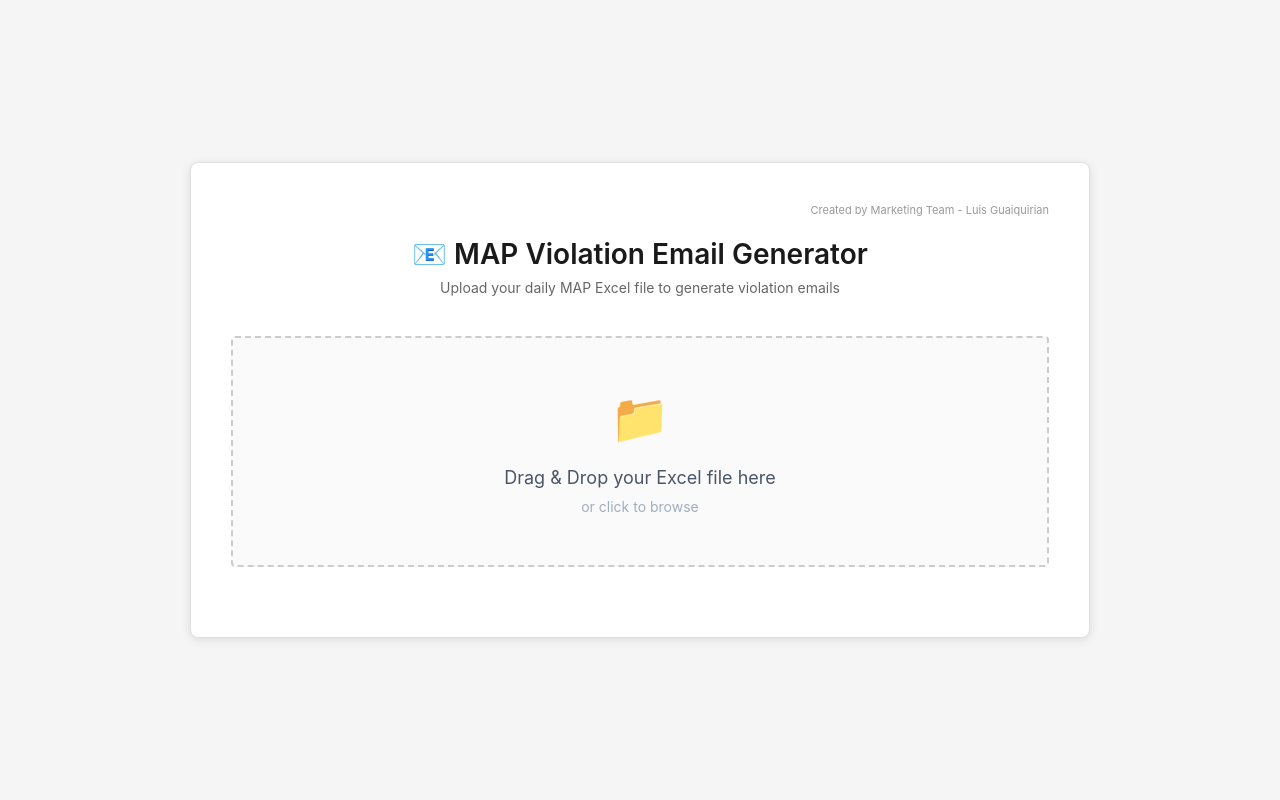
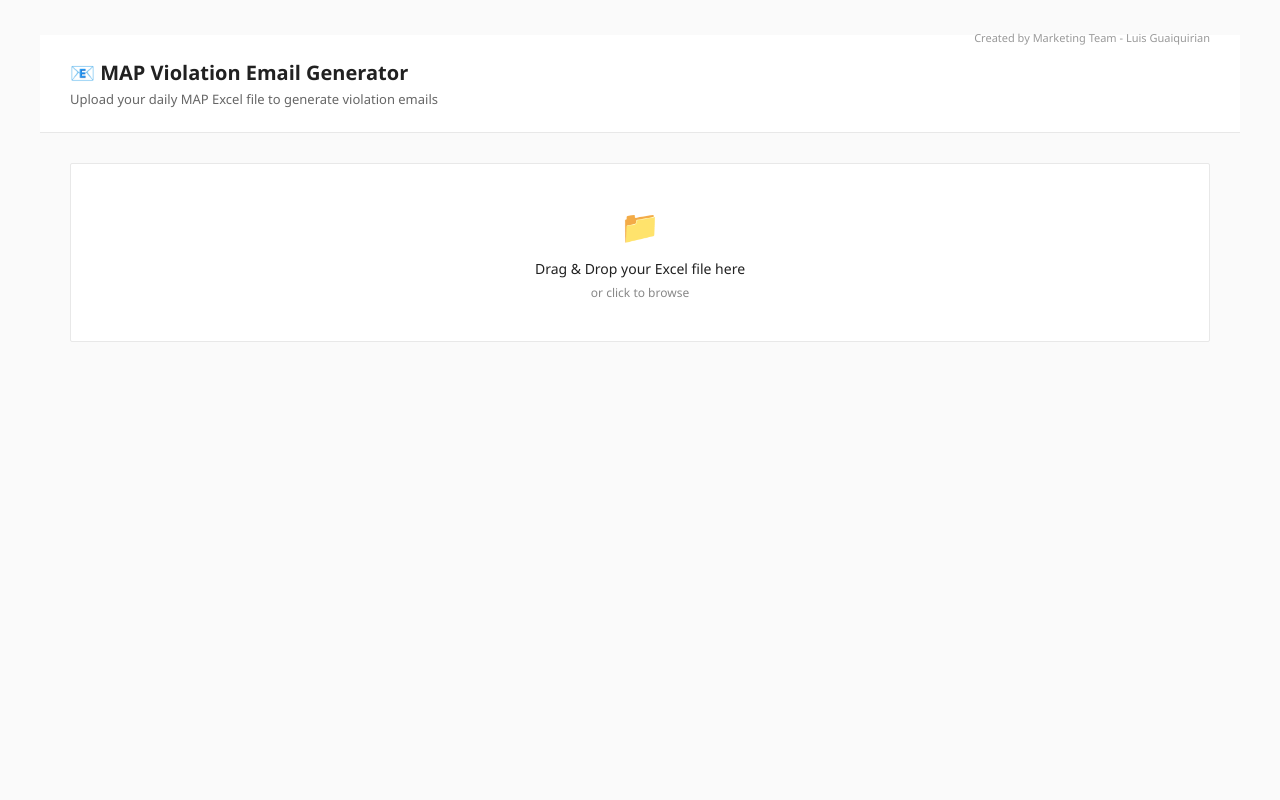
Before and after one commit to luisgcode/map_violations, a Flask app: page / in a window 1280 px wide. Run offline with Flask 3, Linux system fonts and the light colour scheme.

Commit message:
fix: update UI to corporate style and fix Railway deps

```diff
--- a/requirements.txt
+++ b/requirements.txt
@@ -3,4 +3,3 @@ pandas==2.0.3
 openpyxl==3.1.2
 gunicorn==21.2.0
 Werkzeug==3.0.1
-numpy==1.24.3
--- a/templates/index.html
+++ b/templates/index.html
@@ -12,78 +12,75 @@
       }
 
       body {
-        font-family: -apple-system, BlinkMacSystemFont, "Segoe UI", "Roboto",
-          "Helvetica", "Arial", sans-serif;
-        background: #f5f5f5;
+        font-family: "Segoe UI", -apple-system, BlinkMacSystemFont, "Roboto", sans-serif;
+        background: #fafafa;
         min-height: 100vh;
-        display: flex;
-        justify-content: center;
-        align-items: center;
-        padding: 20px;
+        margin: 0;
+        padding: 0;
       }
 
       .container {
-        background: white;
-        border-radius: 8px;
-        box-shadow: 0 2px 10px rgba(0, 0, 0, 0.1);
-        max-width: 900px;
-        width: 100%;
-        padding: 40px;
-        border: 1px solid #e0e0e0;
+        max-width: 1200px;
+        margin: 0 auto;
+        padding: 30px;
       }
 
       .header {
-        text-align: center;
-        margin-bottom: 40px;
+        background: white;
+        border-bottom: 1px solid #e8e8e8;
+        padding: 24px 30px;
+        margin: -30px -30px 30px -30px;
       }
 
       .header h1 {
-        font-size: 28px;
-        color: #1a1a1a;
-        margin-bottom: 8px;
+        font-size: 20px;
+        color: #212121;
+        margin: 0 0 4px 0;
         font-weight: 600;
       }
 
       .header .subtitle {
         color: #666;
-        font-size: 14px;
+        font-size: 13px;
+        margin: 0;
       }
 
       .upload-area {
-        border: 2px dashed #ccc;
-        border-radius: 4px;
-        padding: 50px 20px;
+        background: white;
+        border: 1px solid #e8e8e8;
+        border-radius: 2px;
+        padding: 40px;
         text-align: center;
-        background: #fafafa;
         cursor: pointer;
-        transition: all 0.2s ease;
-        margin-bottom: 30px;
+        transition: all 0.15s ease;
       }
 
       .upload-area:hover {
-        border-color: #999;
-        background: #f5f5f5;
+        border-color: #0078d4;
+        background: #fafafa;
       }
 
       .upload-area.dragging {
-        border-color: #666;
-        background: #f0f0f0;
+        border-color: #0078d4;
+        background: #f3f9fd;
       }
 
       .upload-icon {
-        font-size: 48px;
-        margin-bottom: 20px;
+        font-size: 32px;
+        margin-bottom: 12px;
+        color: #666;
       }
 
       .upload-text {
-        font-size: 18px;
-        color: #4a5568;
-        margin-bottom: 10px;
+        font-size: 14px;
+        color: #212121;
+        margin-bottom: 6px;
+        font-weight: 500;
       }
 
       .upload-hint {
-        font-size: 14px;
-        color: #a0aec0;
+        font-size: 12px;
+        color: #888;
       }
 
       #fileInput {
```
Also changed, not shown: other parts of templates/index.html (+80 -66 lines), .claude/settings.local.json.
